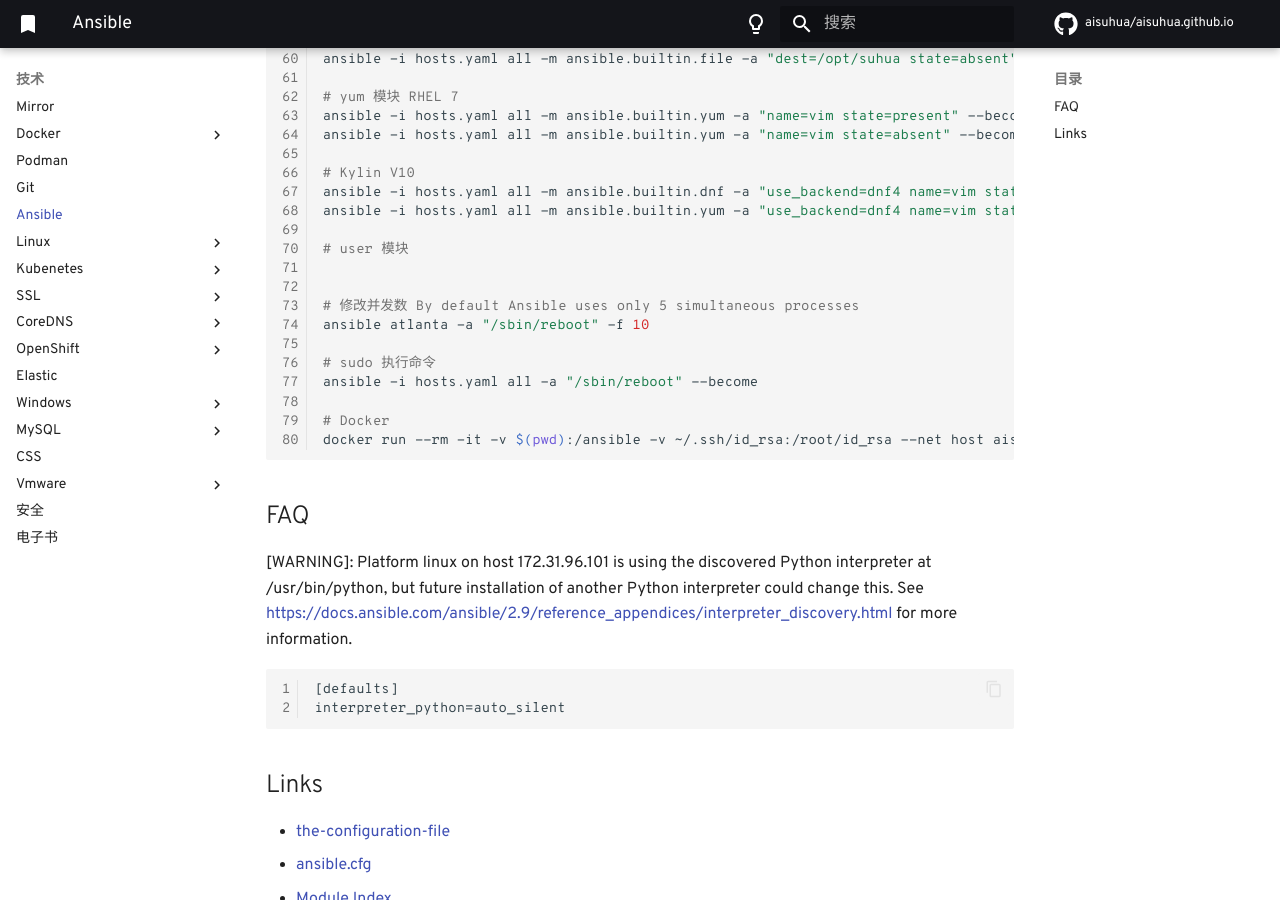
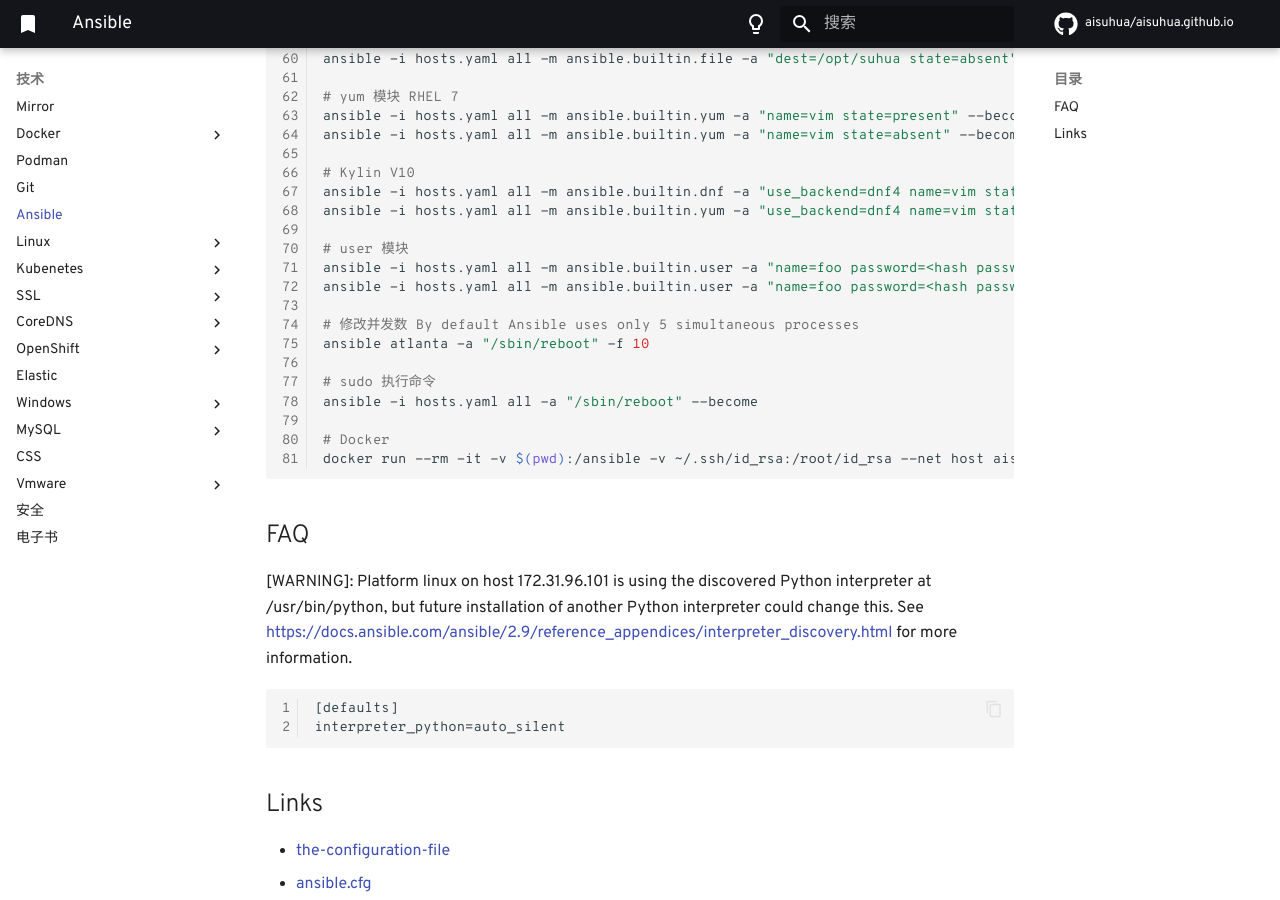
Before and after one commit to aisuhua/aisuhua.github.io, an MkDocs documentation site: the page built from docs/ansible/index.md, in a window 1280 px wide and 900 px high, scrolled down 1311 px. Built offline with MkDocs 1.6.1 and Material for MkDocs 9.7.7, drawn with Linux system fonts in a browser that asks for light colours; comment, search, counter and statistics services are not loaded.

Commit message:
index.md

```diff
--- a/docs/ansible/index.md
+++ b/docs/ansible/index.md
@@ -71,7 +71,8 @@
 ansible -i hosts.yaml all -m ansible.builtin.yum -a "use_backend=dnf4 name=vim state=absent" --become
 
 # user 模块
-
+ansible -i hosts.yaml all -m ansible.builtin.user -a "name=foo password=<hash password> state=present" --become
+ansible -i hosts.yaml all -m ansible.builtin.user -a "name=foo password=<hash password> state=absent" --become
 
 # 修改并发数 By default Ansible uses only 5 simultaneous processes
 ansible atlanta -a "/sbin/reboot" -f 10
```
